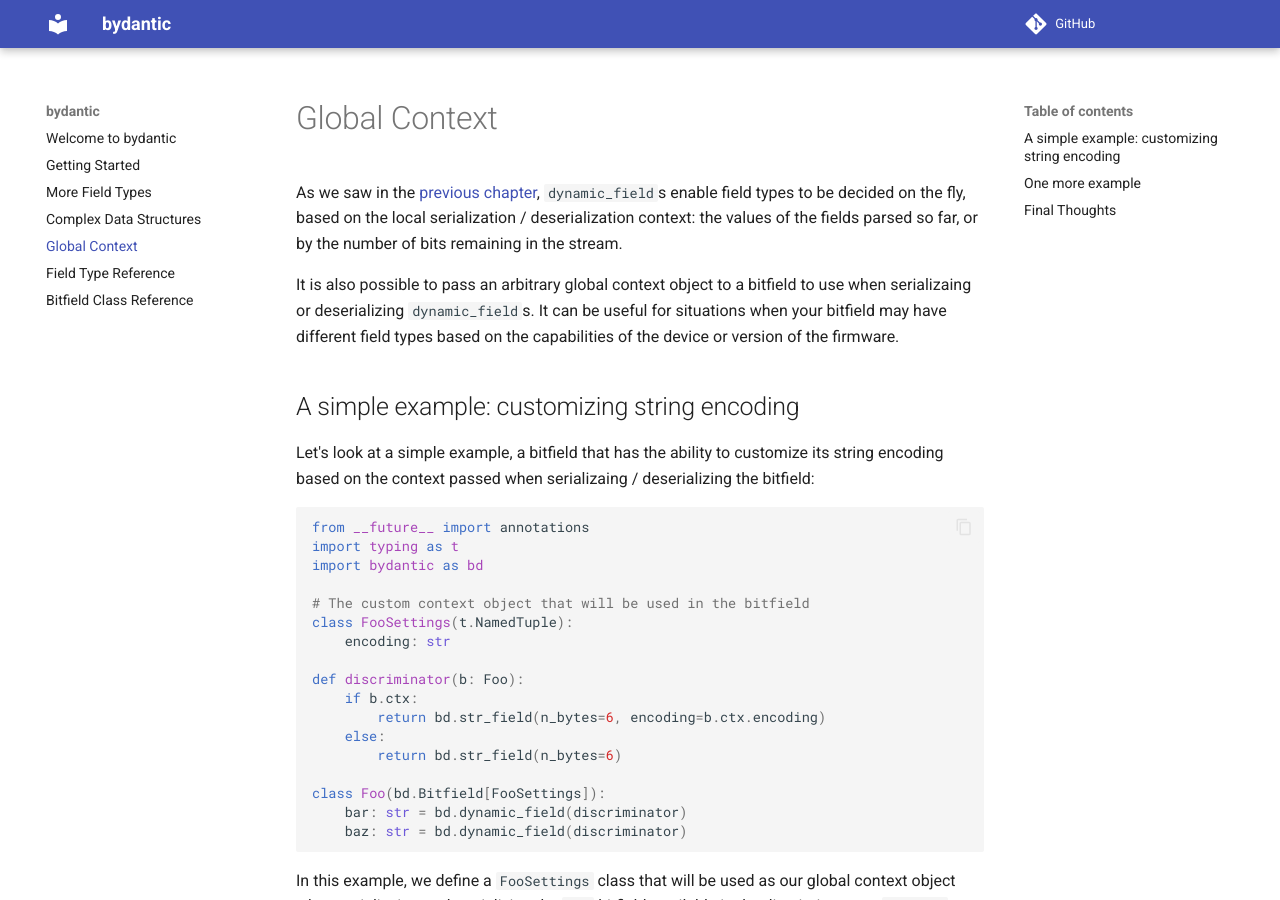
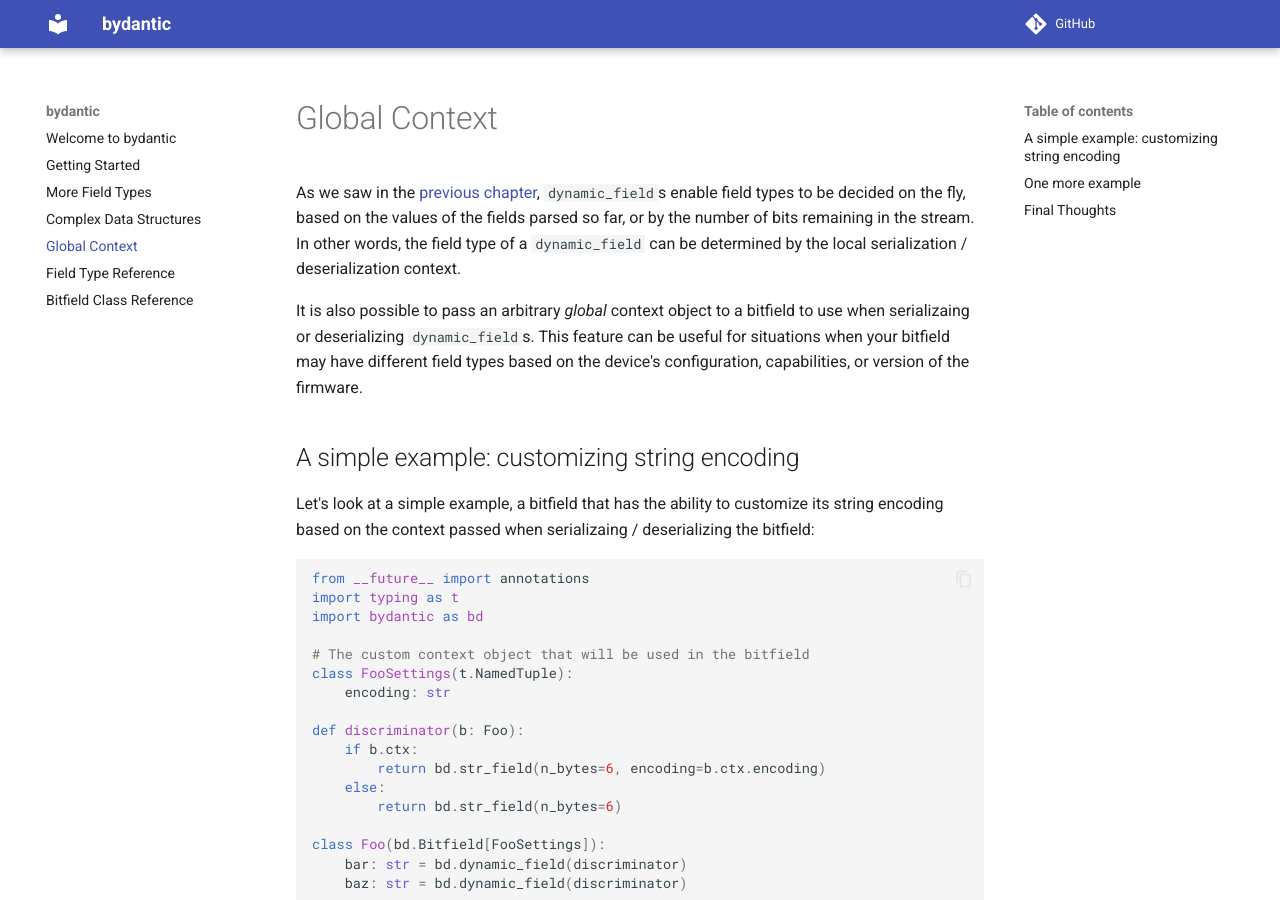
Before and after one commit to khusmann/bydantic, an MkDocs documentation site: the page built from docs/global-context.md, in a window 1280 px wide and 900 px high. Built offline with MkDocs 1.6.1 and Material for MkDocs 9.7.7, drawn with Linux system fonts in a browser that asks for light colours; comment, search, counter and statistics services are not loaded.

Commit message:
edit language

```diff
--- a/docs/global-context.md
+++ b/docs/global-context.md
@@ -1,14 +1,15 @@
 # Global Context
 
 As we saw in the [previous chapter](complex-data-structures), `dynamic_field`s
-enable field types to be decided on the fly, based on the local serialization /
-deserialization context: the values of the fields parsed so far, or by the
-number of bits remaining in the stream.
+enable field types to be decided on the fly, based on the values of the fields
+parsed so far, or by the number of bits remaining in the stream. In other words,
+the field type of a `dynamic_field` can be determined by the local serialization
+/ deserialization context.
 
-It is also possible to pass an arbitrary global context object to a bitfield to
-use when serializaing or deserializing `dynamic_field`s. It can be useful for
-situations when your bitfield may have different field types based on the
-capabilities of the device or version of the firmware.
+It is also possible to pass an arbitrary _global_ context object to a bitfield
+to use when serializaing or deserializing `dynamic_field`s. This feature can be
+useful for situations when your bitfield may have different field types based on
+the device's configuration, capabilities, or version of the firmware.
 
 ## A simple example: customizing string encoding
 
```
